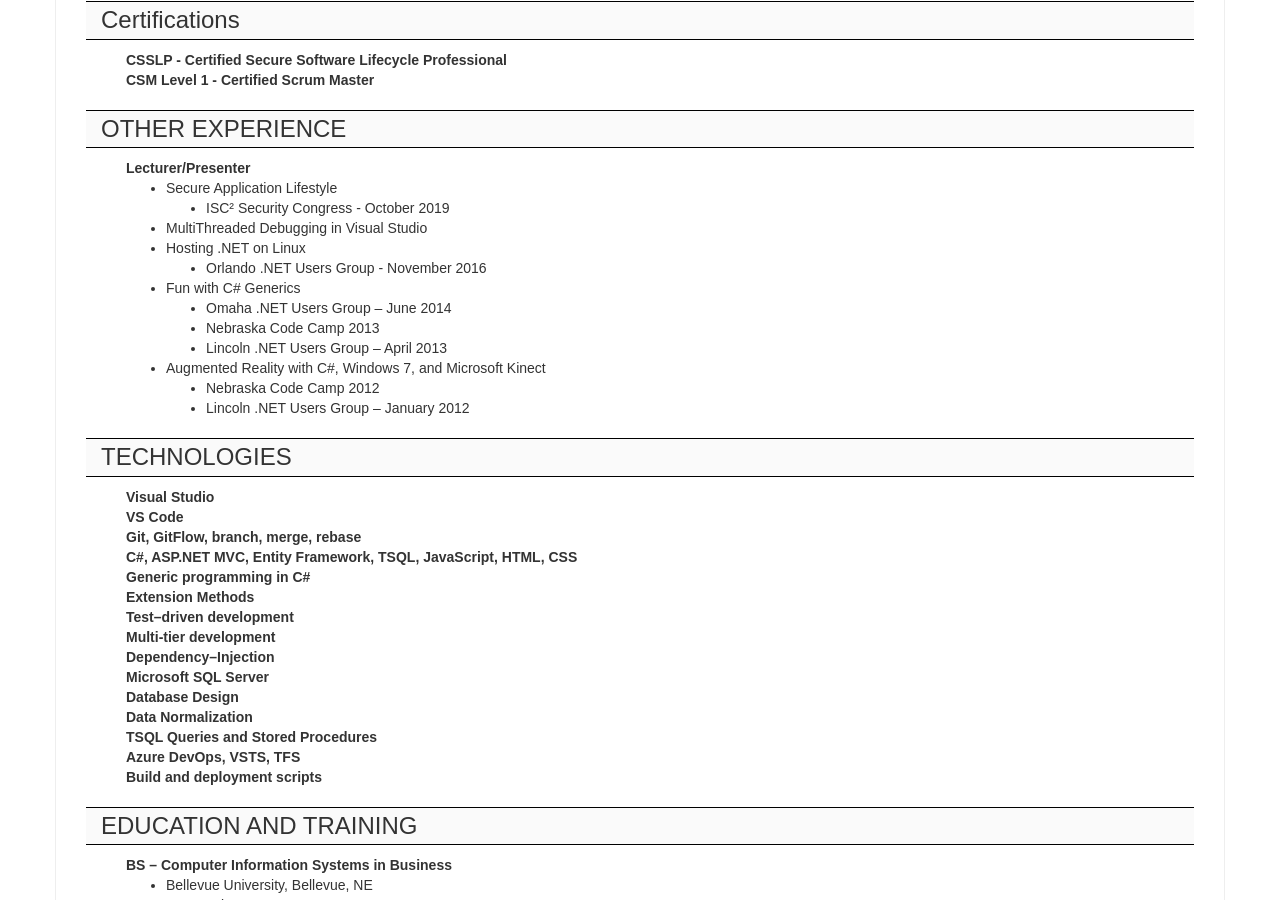
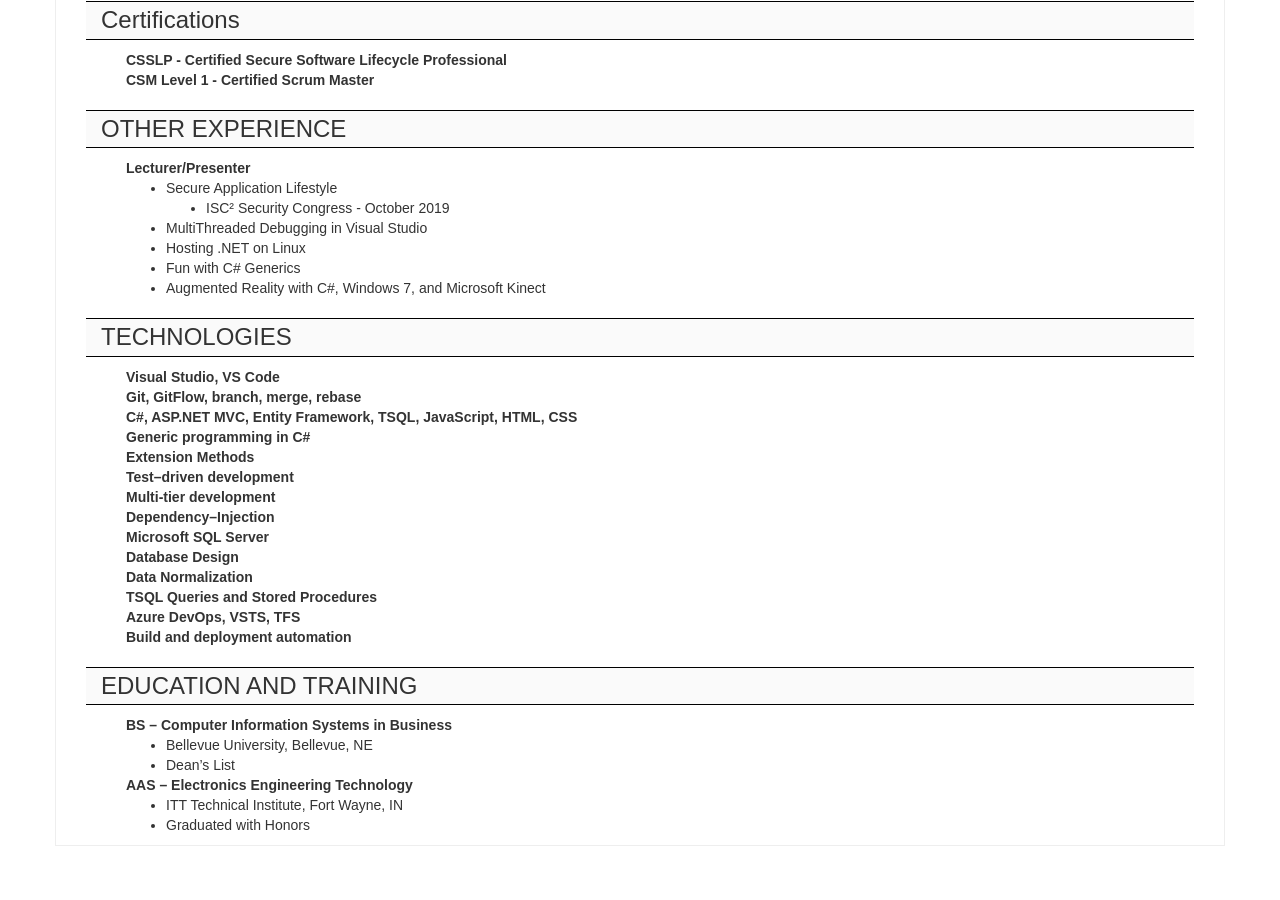
Before and after one commit to Grax32/Grax32.github.io, a Jekyll site: the page built from articles/resume.md, in a window 1280 px wide and 900 px high, scrolled down 2990 px. Built offline with Jekyll 4.4.1, drawn with Linux system fonts in a browser that asks for light colours; after the commit the page ends 3861 px from its top, so only the background shows below that.

Commit message:
the one without the presentation dates

```diff
--- a/articles/resume.md
+++ b/articles/resume.md
@@ -157,21 +157,12 @@ pagefooter: David Walker &bull; 402-440-9707 &bull; dwalker@vorteon.com
 
   * MultiThreaded Debugging in Visual Studio
   * Hosting .NET on Linux
-    * Orlando .NET Users Group - November 2016
-
   * Fun with C# Generics
-    * Omaha .NET Users Group – June 2014
-    * Nebraska Code Camp 2013
-    * Lincoln .NET Users Group – April 2013
-
   * Augmented Reality with C#, Windows 7, and Microsoft Kinect
-    * Nebraska Code Camp 2012
-    * Lincoln .NET Users Group – January 2012
 
 ### TECHNOLOGIES
 
-* Visual Studio
-* VS Code
+* Visual Studio, VS Code
 * Git, GitFlow, branch, merge, rebase
 * C#, ASP.NET MVC, Entity Framework, TSQL, JavaScript, HTML, CSS
 * Generic programming in C#
@@ -184,7 +175,7 @@ pagefooter: David Walker &bull; 402-440-9707 &bull; dwalker@vorteon.com
 * Data Normalization
 * TSQL Queries and Stored Procedures
 * Azure DevOps, VSTS, TFS
-* Build and deployment scripts
+* Build and deployment automation
 
 ### EDUCATION AND TRAINING
 
```
